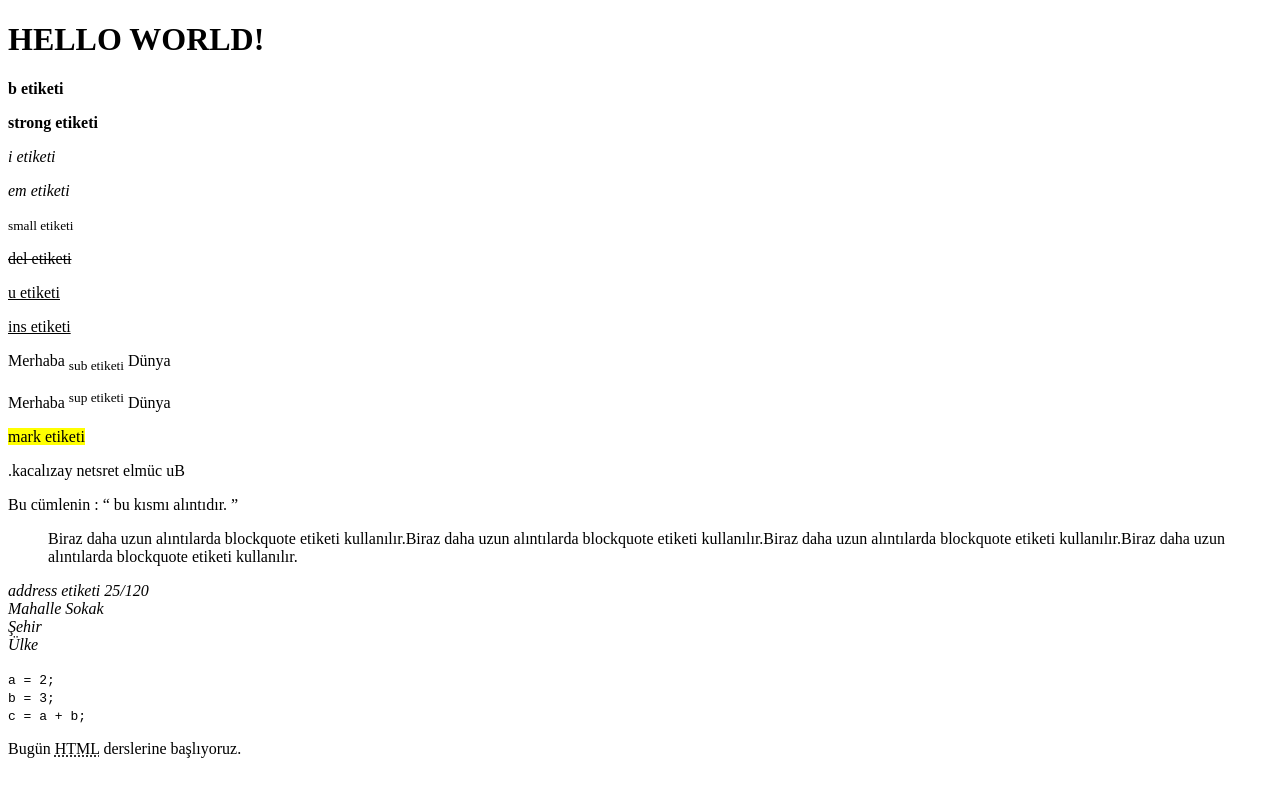
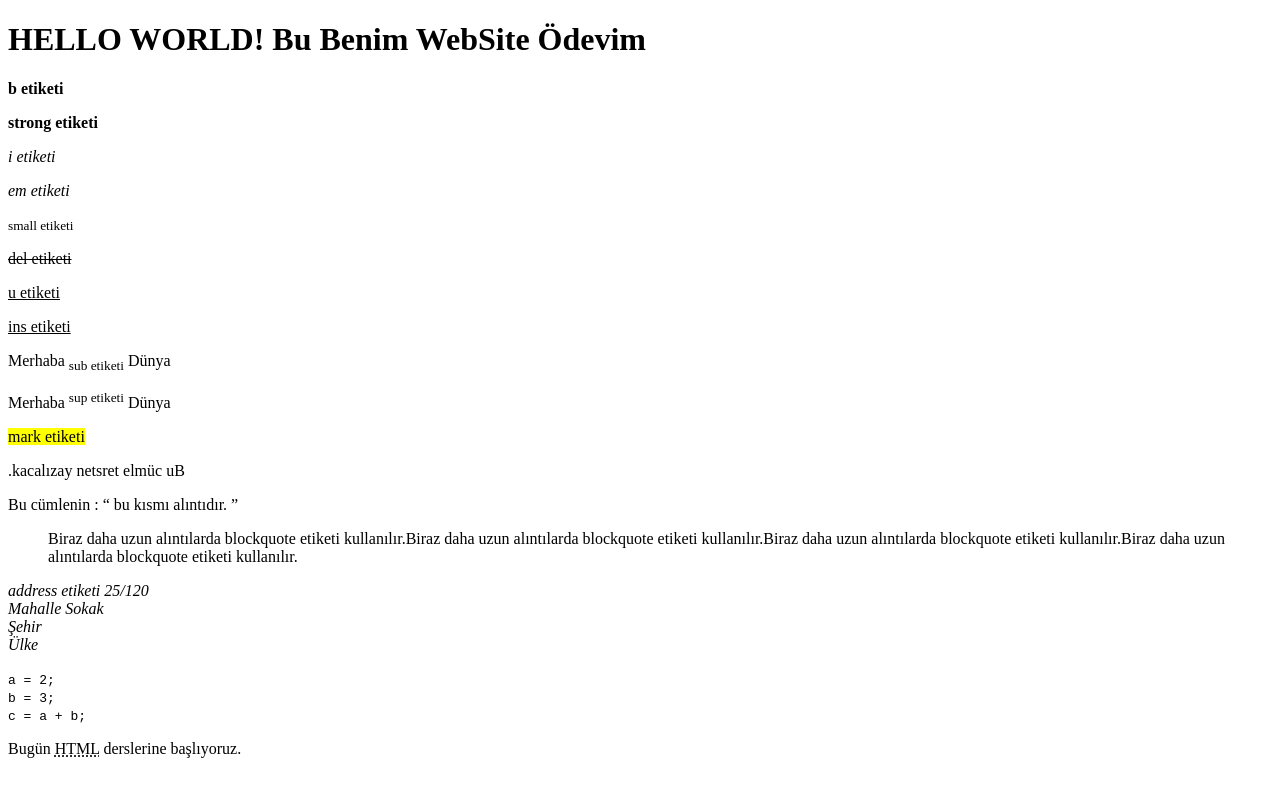
Before and after one commit to alimertaladag/alimertaladag.github.io, a plain HTML site: page index.html in a window 1280 px wide. Drawn offline with Linux system fonts and the light colour scheme.

Commit message:
Update index.html

```diff
--- a/index.html
+++ b/index.html
@@ -4,7 +4,7 @@
     <title>Biçimlendirme Etiketleri</title>
 </head>
 <body>
-     <h1>HELLO WORLD!</h1>
+     <h1>HELLO WORLD!     Bu Benim WebSite Ödevim</h1>
     <p> <b>b etiketi</b> </p>
     <p> <strong>strong etiketi</strong> </p>
     <p> <i>i etiketi</i> </p>
```
